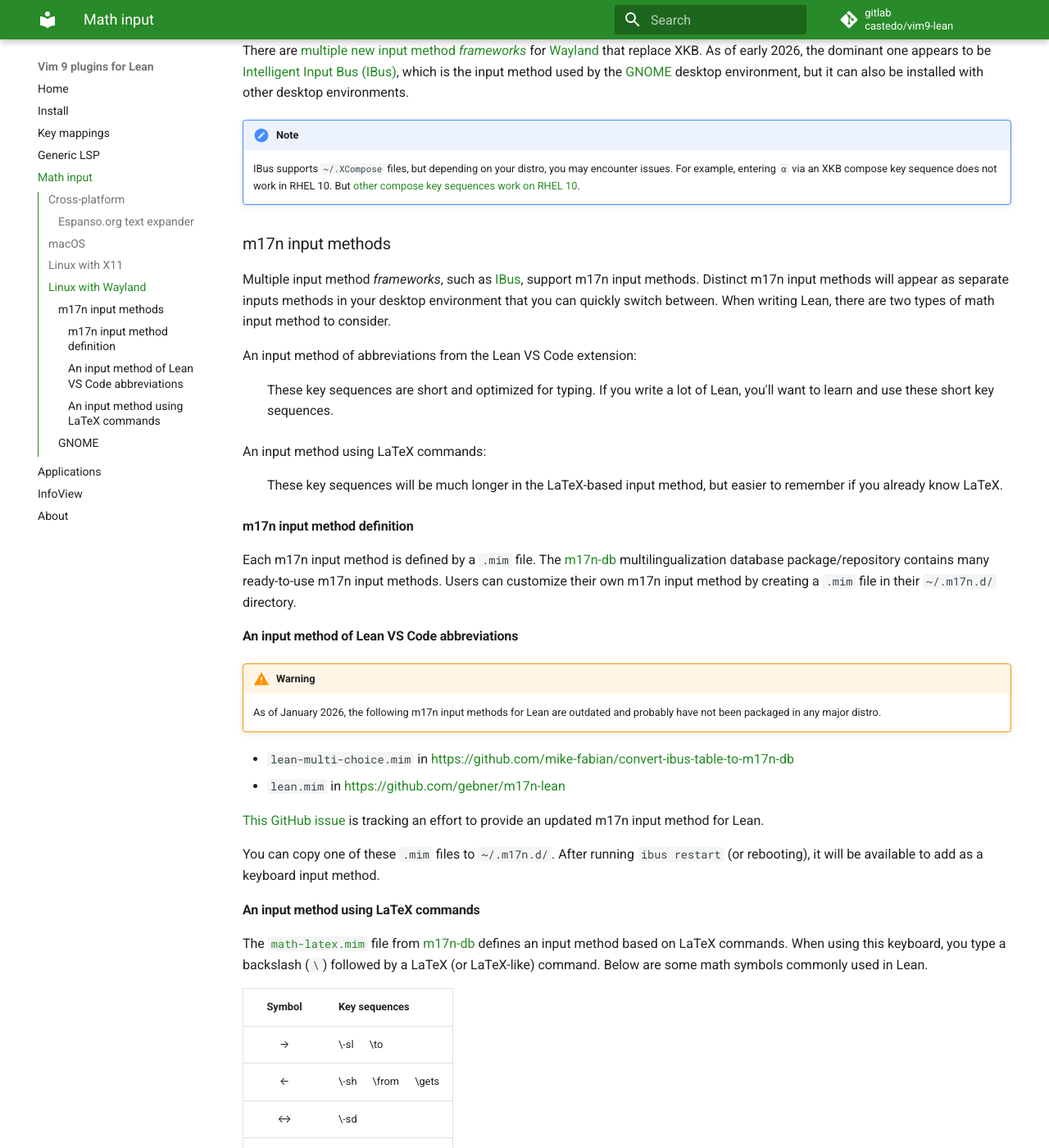
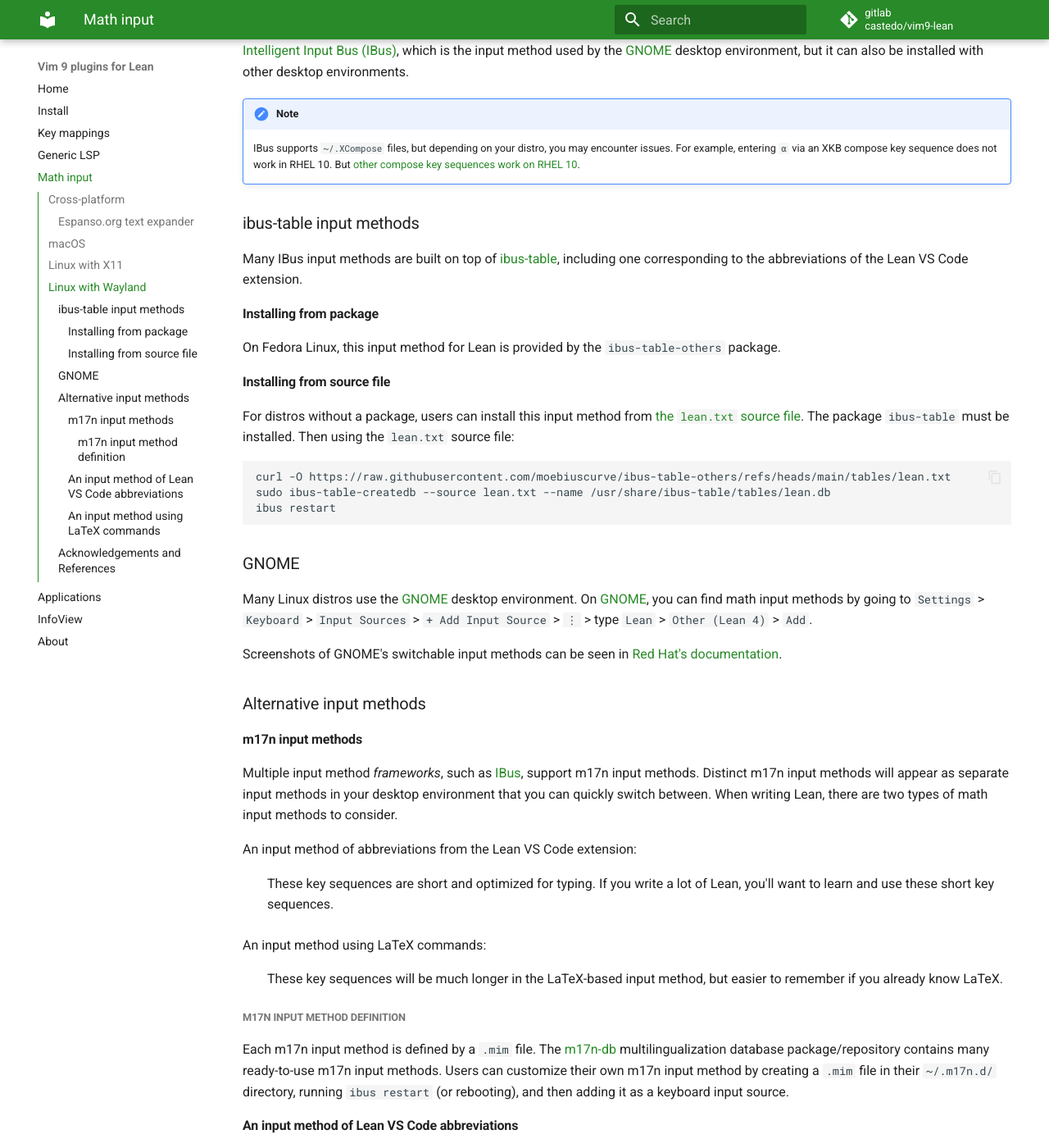
Before and after one commit to castedo/vim9-lean, an MkDocs documentation site: the page built from docs/math-input.md, in a window 1280 px wide and 1400 px high, scrolled down 911 px. Shown: the whole window at 82% size. Built offline with MkDocs 1.6.1 and Material for MkDocs 9.7.7, drawn with Linux system fonts in a browser that asks for light colours; comment, search, counter and statistics services are not loaded; some of the changed text lies outside the part shown.

Commit message:
add ibus-table Lean IM; remove lean-tui config

````diff
--- a/docs/math-input.md
+++ b/docs/math-input.md
@@ -8,8 +8,6 @@ or a text expander.
 
 If your favorite non-editor Unicode math input method is not listed on this page,
 feel free to email [Castedo](mailto:castedo@castedo.com) or send a pull request.
-More up-to-date information might be found on
-[this Lean Zulip topic](https://leanprover.zulipchat.com/#narrow/channel/561906-Editors-.26-UIs/topic/Unicode.20math.20input.20via.20OS.20instead.20of.20editor/with/571336858).
 
 
 Cross-platform
@@ -67,13 +65,47 @@ but it can also be installed with other desktop environments.
     But [other compose key sequences work on RHEL 10](https://docs.redhat.com/en/documentation/red_hat_enterprise_linux/10/html/using_the_gnome_desktop_environment/customizing-the-desktop-environment#enabling-the-compose-key-for-an-individual-user).
 
 
-### m17n input methods
+### ibus-table input methods
+
+Many IBus input methods are built on top of
+[ibus-table](https://github.com/mike-fabian/ibus-table),
+including one corresponding to the abbreviations of the Lean VS Code extension.
+
+#### Installing from package
+
+On Fedora Linux, this input method for Lean is provided by the `ibus-table-others` package.
+
+#### Installing from source file
+
+For distros without a package, users can install this input method from
+[the `lean.txt` source file](https://github.com/moebiuscurve/ibus-table-others/blob/main/tables/lean.txt).
+The package `ibus-table` must be installed. Then using the `lean.txt` source file:
+```
+curl -O https://raw.githubusercontent.com/moebiuscurve/ibus-table-others/refs/heads/main/tables/lean.txt
+sudo ibus-table-createdb --source lean.txt --name /usr/share/ibus-table/tables/lean.db
+ibus restart
+```
+
+
+### GNOME
+
+Many Linux distros use the [GNOME](https://www.gnome.org/) desktop environment.
+On [GNOME](https://www.gnome.org/), you can find math input methods
+by going to `Settings` > `Keyboard` > `Input Sources` > `+ Add Input Source` > `⋮` > type `Lean` > `Other (Lean 4)` > `Add`.
+
+Screenshots of GNOME's switchable input methods can be seen in
+[Red Hat's documentation](https://docs.redhat.com/en/documentation/red_hat_enterprise_linux/10/html/using_the_gnome_desktop_environment/customizing-the-desktop-environment#switching-the-input-method-in-gnome).
+
+
+### Alternative input methods
+
+#### m17n input methods
 
 Multiple input method *frameworks*, such as
 [IBus](https://en.wikipedia.org/wiki/Intelligent_Input_Bus), support m17n input methods.
-Distinct m17n input methods will appear as separate inputs methods in your desktop
+Distinct m17n input methods will appear as separate input methods in your desktop
 environment that you can quickly switch between.
-When writing Lean, there are two types of math input method to consider.
+When writing Lean, there are two types of math input methods to consider.
 
 An input method of abbreviations from the Lean VS Code extension:
 :   These key sequences are short and optimized for typing. If you write a lot of Lean,
@@ -84,12 +116,13 @@ An input method using LaTeX commands:
     but easier to remember if you already know LaTeX.
 
 
-#### m17n input method definition
+##### m17n input method definition
 
 Each m17n input method is defined by a `.mim` file.
 The [m17n-db](https://cgit.git.savannah.gnu.org/cgit/m17n/m17n-db.git)
 multilingualization database package/repository contains many ready-to-use m17n input methods.
-Users can customize their own m17n input method by creating a `.mim` file in their `~/.m17n.d/` directory.
+Users can customize their own m17n input method by creating a `.mim` file in their `~/.m17n.d/` directory,
+running `ibus restart` (or rebooting), and then adding it as a keyboard input source.
 
 
 #### An input method of Lean VS Code abbreviations
@@ -101,12 +134,6 @@ Users can customize their own m17n input method by creating a `.mim` file in the
 * `lean-multi-choice.mim` in <https://github.com/mike-fabian/convert-ibus-table-to-m17n-db>
 * `lean.mim` in <https://github.com/gebner/m17n-lean>
 
-[This GitHub issue](https://github.com/mike-fabian/convert-ibus-table-to-m17n-db/issues/1)
-is tracking an effort to provide an updated m17n input method for Lean.
-
-You can copy one of these `.mim` files to `~/.m17n.d/`. After running `ibus restart`
-(or rebooting), it will be available to add as a keyboard input method.
-
 
 #### An input method using LaTeX commands
 
@@ -114,31 +141,16 @@ The
 [`math-latex.mim`](https://cgit.git.savannah.gnu.org/cgit/m17n/m17n-db.git/tree/MIM/math-latex.mim)
 file from [m17n-db](https://cgit.git.savannah.gnu.org/cgit/m17n/m17n-db.git)
 defines an input method based on LaTeX commands.
+In GNOME, this input method appears as an "Input Source" named `Other (t-math-latex (m17n))`.
+You might need to install the `ibus-m17n` package for your Linux distro.
+
 When using this keyboard, you type a backslash (`\`) followed by a
-LaTeX (or LaTeX-like) command.
-Below are some math symbols commonly used in Lean.
-
-| Symbol | Key sequences        |
-|:------:| -------------------- |
-|   →    | \\-sl  &emsp;  \\to  |
-|   ←    | \\-sh  &emsp;  \\from  &emsp;  \\gets  |
-|   ↔    | \\-sd                |
-|   ∨    | \\or                 |
-|   ∧    | \\and                |
-|   ¬    | \\not                |
-
-For more math symbols and key sequences, look at
-[`math-latex.mim`](https://cgit.git.savannah.gnu.org/cgit/m17n/m17n-db.git/tree/MIM/math-latex.mim).
+LaTeX (or LaTeX-like) command as a key sequence.
+See
+[`math-latex.mim`](https://cgit.git.savannah.gnu.org/cgit/m17n/m17n-db.git/tree/MIM/math-latex.mim)
+for a full list of math symbols and key sequences.
 
 
-### GNOME
+### Acknowledgements and References
 
-Many Linux distros use the [GNOME](https://www.gnome.org/) desktop environment.
-On [GNOME](https://www.gnome.org/), you can find math input methods
-by going to `Settings` > `Keyboard` > `Input Sources` > `+ Add Input Source` and then finding `Other`.
-The LaTeX-based math input method from [m17n-db](https://cgit.git.savannah.gnu.org/cgit/m17n/m17n-db.git)
-will appear with the name `t-math-latex (m17n)`.
-You might need to install the `ibus-m17n` package for your Linux distro.
-
-Screenshots of GNOME's switchable input methods can be seen in
-[Red Hat's documentation](https://docs.redhat.com/en/documentation/red_hat_enterprise_linux/10/html/using_the_gnome_desktop_environment/customizing-the-desktop-environment#switching-the-input-method-in-gnome).
+* [Lean Zulip topic](https://leanprover.zulipchat.com/#narrow/channel/561906-Editors-.26-UIs/topic/Unicode.20math.20input.20via.20OS.20instead.20of.20editor/with/571336858).
````
Also changed, not shown: 1 other file.
